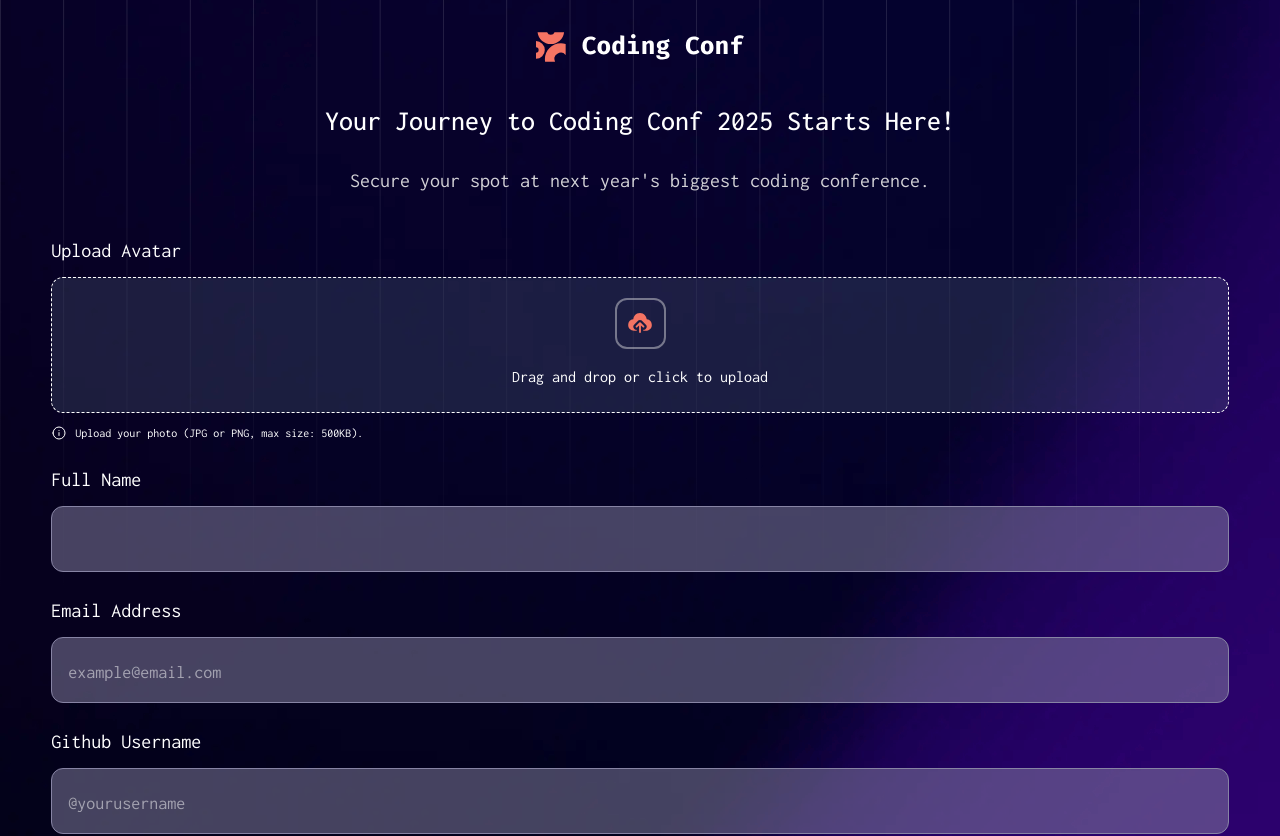
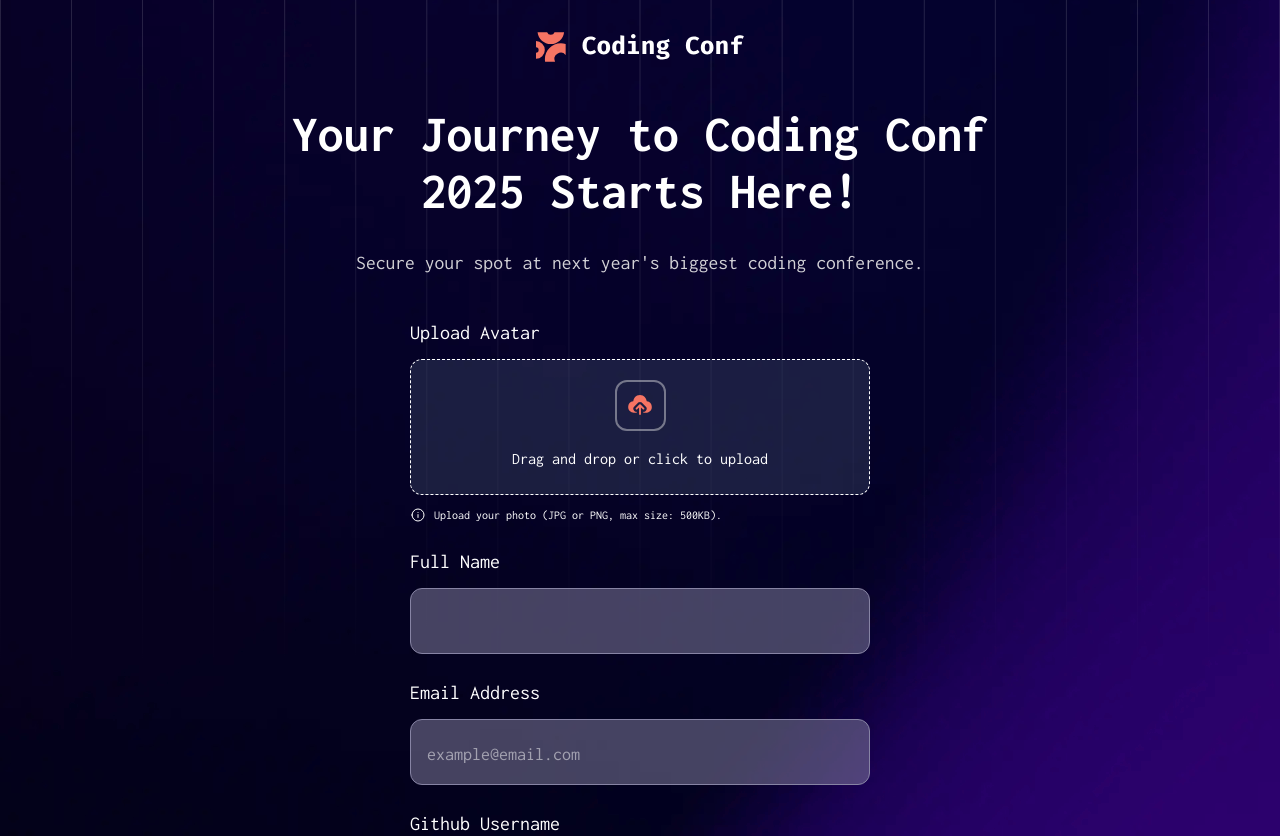
Before and after one commit to RealKendpr/conf-ticket-generator, a React (Vite) app: page / in a window 1280 px wide. Shown: the top 836 px of the page. Built offline with nearby package versions, Linux system fonts and the light colour scheme.

Commit message:
change heading after form is submitted, and made the width responisive

```diff
--- a/index.html
+++ b/index.html
@@ -12,7 +12,7 @@
     <img
       src="/images/pattern-lines.svg"
       alt=""
-      class="absolute -z-10 h-screen object-cover object-left"
+      class="absolute -z-10 h-screen object-cover object-left md:h-fit"
     />
     <div id="root"></div>
     <script type="module" src="/src/main.tsx"></script>
--- a/src/App.tsx
+++ b/src/App.tsx
@@ -1,23 +1,43 @@
-import { useState } from "react";
+import { useEffect, useState } from "react";
 import Form from "./components/form";
 import Ticket from "./components/ticket";
+import Headings from "./components/headings";
+
+export interface FormDataTypes {
+  name: string;
+  email: string;
+  ghUserName: string;
+  ticketNumber: number;
+  avatar: {
+    preview: string;
+  };
+}
 
 function App() {
   const [formSubmitted, setFormSubmitted] = useState<boolean>(false);
 
+  const [formData, setFormData] = useState<FormDataTypes | null>(null);
+
+  useEffect(() => {
+    // retrieve formData from sessionStorage to be used for the ticket preview
+    const storedData = sessionStorage.getItem("formData");
+    if (storedData) {
+      setFormData(JSON.parse(storedData));
+    }
+  }, [formSubmitted]);
+
   return (
-    <div className="px-[4%] pt-8 pb-28">
+    <div className="mx-auto px-[4%] pt-8 pb-28 md:max-w-[785px] md:px-0">
       <img className="mx-auto mb-11" src="/images/logo-full.svg" alt="" />
-      <h1 className="text-neutral-0 text-center text-[1.75rem] leading-[1.1] font-medium">
-        Your Journey to Coding Conf 2025 Starts Here!
-      </h1>
-      <h2 className="mt-8 mb-11 text-center text-xl leading-[1.2] text-neutral-300">
-        Secure your spot at next year's biggest coding conference.
-      </h2>
+      <Headings
+        name={formData?.name}
+        email={formData?.email}
+        formSubmitted={formSubmitted}
+      />
       {formSubmitted ? (
-        <Ticket formSubmitted={formSubmitted}></Ticket>
+        <Ticket formData={formData} />
       ) : (
-        <Form setFormSubmitted={setFormSubmitted}></Form>
+        <Form setFormSubmitted={setFormSubmitted} />
       )}
     </div>
   );
--- a/src/components/form.tsx
+++ b/src/components/form.tsx
@@ -24,7 +24,7 @@ export default function Form({
   };
 
   return (
-    <form action={handleSubmit}>
+    <form className="max-w-[460px] md:mx-auto" action={handleSubmit}>
       <Dropzone></Dropzone>
       <div className="grid gap-y-7">
         <Input label="Full Name" type="text" name="fullName"></Input>
--- /dev/null
+++ b/src/components/headings.tsx
@@ -0,0 +1,37 @@
+export default function Headings({
+  name,
+  email,
+  formSubmitted,
+}: {
+  name: string | undefined;
+  email: string | undefined;
+  formSubmitted: boolean;
+}) {
+  return (
+    <>
+      {formSubmitted ? (
+        <>
+          <h1 className="text-neutral-0 text-center text-[1.75rem] leading-[1.1] font-bold md:text-[4.03vw]">
+            Congrat's
+            <span>{name}!</span>
+            Your ticket is ready.
+          </h1>
+          <h2 className="mt-8 mb-11 text-center text-xl leading-[1.2] text-neutral-300 md:text-[1.53vw]">
+            We've mailed your ticket to
+            <span>{email}</span>
+            and will send updates in the run up to the event.
+          </h2>
+        </>
+      ) : (
+        <>
+          <h1 className="text-neutral-0 text-center text-[1.75rem] leading-[1.1] font-bold md:text-[4.03vw]">
+            Your Journey to Coding Conf 2025 Starts Here!
+          </h1>
+          <h2 className="mt-8 mb-11 text-center text-xl leading-[1.2] text-neutral-300 md:text-[1.53vw]">
+            Secure your spot at next year's biggest coding conference.
+          </h2>
+        </>
+      )}
+    </>
+  );
+}
--- a/src/components/ticket.tsx
+++ b/src/components/ticket.tsx
@@ -1,26 +1,10 @@
-import { useEffect, useState } from "react";
+import { FormDataTypes } from "../App";
 
-interface FormDataTypes {
-  name: string;
-  email: string;
-  ghUserName: string;
-  ticketNumber: number;
-  avatar: {
-    preview: string;
-  };
-}
-
-export default function Ticket({ formSubmitted }: { formSubmitted: boolean }) {
-  const [formData, setFormData] = useState<FormDataTypes | null>(null);
-
-  useEffect(() => {
-    // retrieve formData from sessionStorage to be used for the ticket preview
-    const storedData = sessionStorage.getItem("formData");
-    if (storedData) {
-      setFormData(JSON.parse(storedData));
-    }
-  }, [formSubmitted]);
-
+export default function Ticket({
+  formData,
+}: {
+  formData: FormDataTypes | null;
+}) {
   return (
     // https://cssgrid-generator.netlify.app/
     <div className="grid max-h-[161px] min-h-[161px] max-w-[345px] min-w-[345px] grid-cols-[1fr_20%] grid-rows-2 gap-y-[34px] overflow-scroll bg-[url(/images/pattern-ticket.svg)] bg-cover bg-center bg-no-repeat pt-[19px] pb-[15px] pl-4">
```
